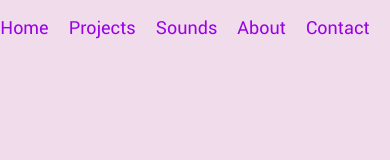
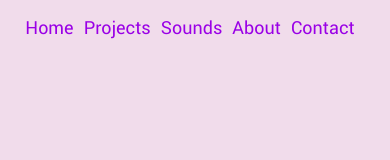
Before and after one commit to stephanbazbaz/portfolio_website, a React (Create React App) app: page / in a window 390 px wide. Shown: the top 160 px of the page. Built offline with nearby package versions, Linux system fonts and the light colour scheme.

Commit message:
edit & sound

```diff
--- a/src/components/Navbar/mediaQuery.scss
+++ b/src/components/Navbar/mediaQuery.scss
@@ -1,6 +1,10 @@
 @media only screen and (max-width: 728px) {
 
-
+    .navlinks-warp {
+        a {
+            margin: 0 10px 0 0 !important;
+        }
+    }
 
     .nav-socials{
         display: none !important;
```
